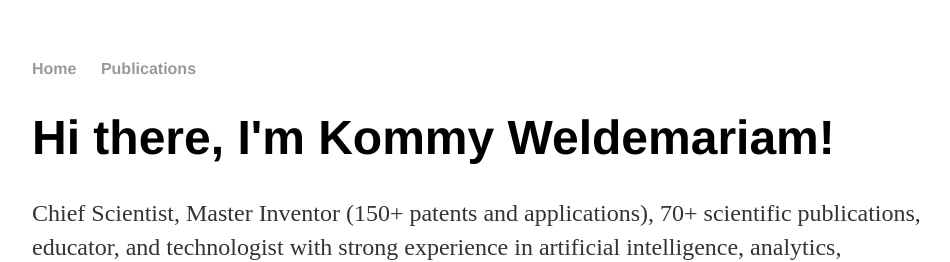
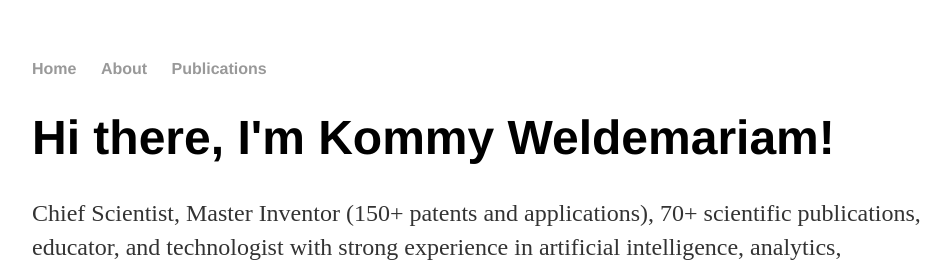
Before and after one commit to komminist/komminist.github.io, a Jekyll site: the page built from index.html, in a window 1280 px wide. Shown: the top 262 px of the page, without its empty margins (160-1110 px from the left). Built offline with Jekyll 4.4.1, drawn with Linux system fonts in a browser that asks for light colours.

Commit message:
Update default.html

```diff
--- a/_layouts/default.html
+++ b/_layouts/default.html
@@ -9,8 +9,8 @@
 			<nav>
 	    		<ul>
 	        		<li><a href="/">Home</a></li>
-		        	<!--<li><a href="/about">About</a></li>
-	        		<li><a href="/cv">CV</a></li> --!>
+		        	<li><a href="/about">About</a></li>
+	        		<!--<li><a href="/cv">CV</a></li> --!>
 				<li><a href="/pub">Publications</a></li>
 
 	    		</ul>
```
